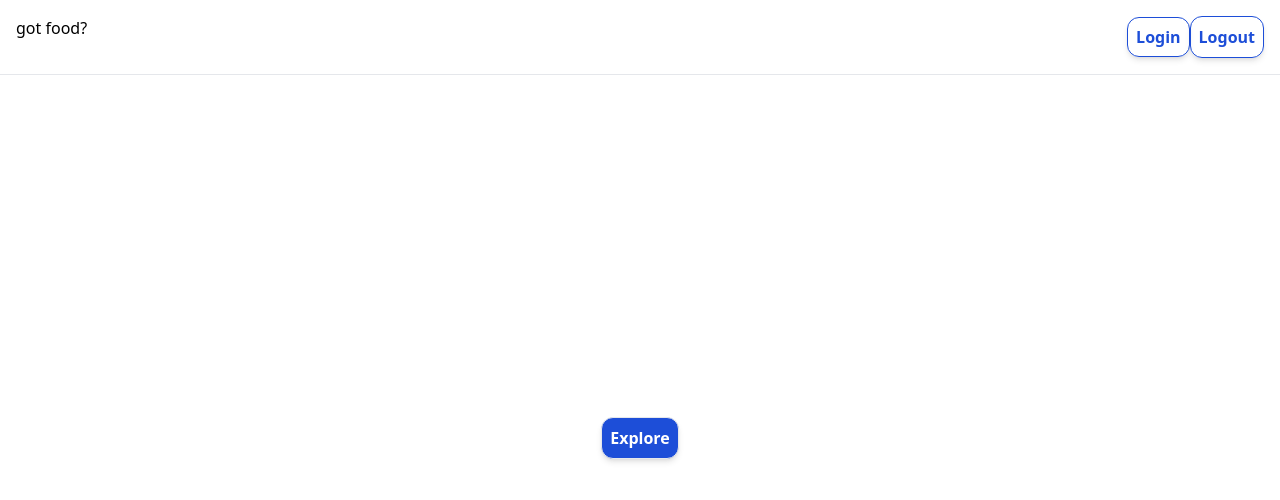
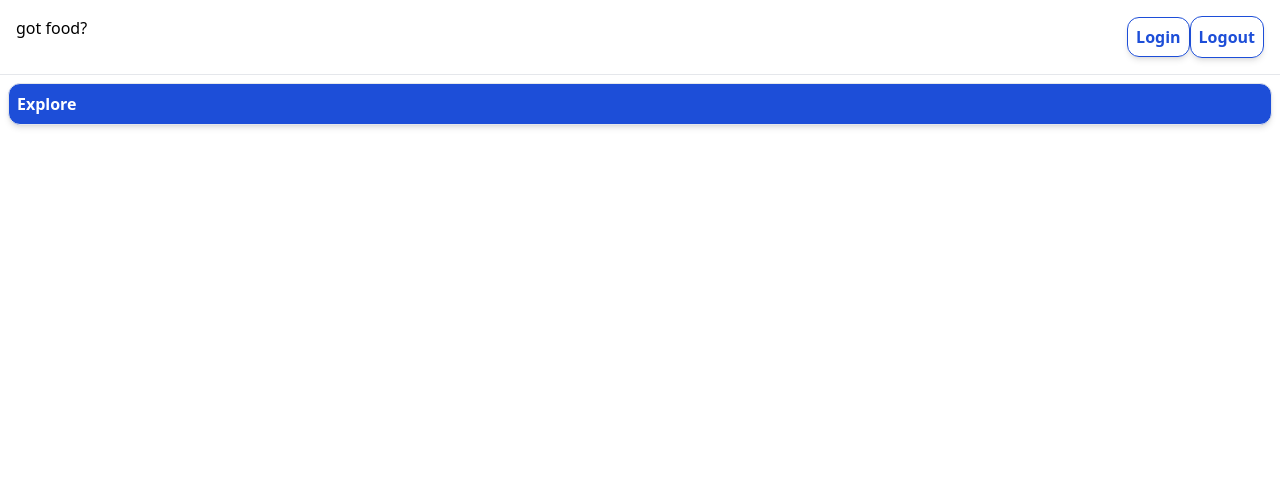
Before and after one commit to jaimetrovoada/got-food, a Next.js app in the folder client/: page / in a window 1280 px wide. Shown: the top 500 px of the page. Built offline with nearby package versions, Linux system fonts and the light colour scheme.

Commit message:
remove alignments from main container

```diff
--- a/client/components/Layout.tsx
+++ b/client/components/Layout.tsx
@@ -48,7 +48,7 @@ const Layout = ({ children }: { children: React.ReactNode }) => {
         <meta name="viewport" content="width=device-width, initial-scale=1" />
         <link rel="icon" href="/favicon.ico" />
       </Head>
-      <header className="flex flex-row justify-between border-b p-4">
+      <header className="container mx-auto flex flex-row justify-between border-b p-4">
         <Link href="/">got food?</Link>
         <div>
           {user.id ? (
@@ -66,7 +66,7 @@ const Layout = ({ children }: { children: React.ReactNode }) => {
         </div>
       </header>
       <ToastsProvider>
-        <main className="container mx-auto flex flex-1 flex-col items-center justify-center">
+        <main className="container mx-auto flex flex-1 flex-col p-2">
           {children}
         </main>
         <Toasts />
```
